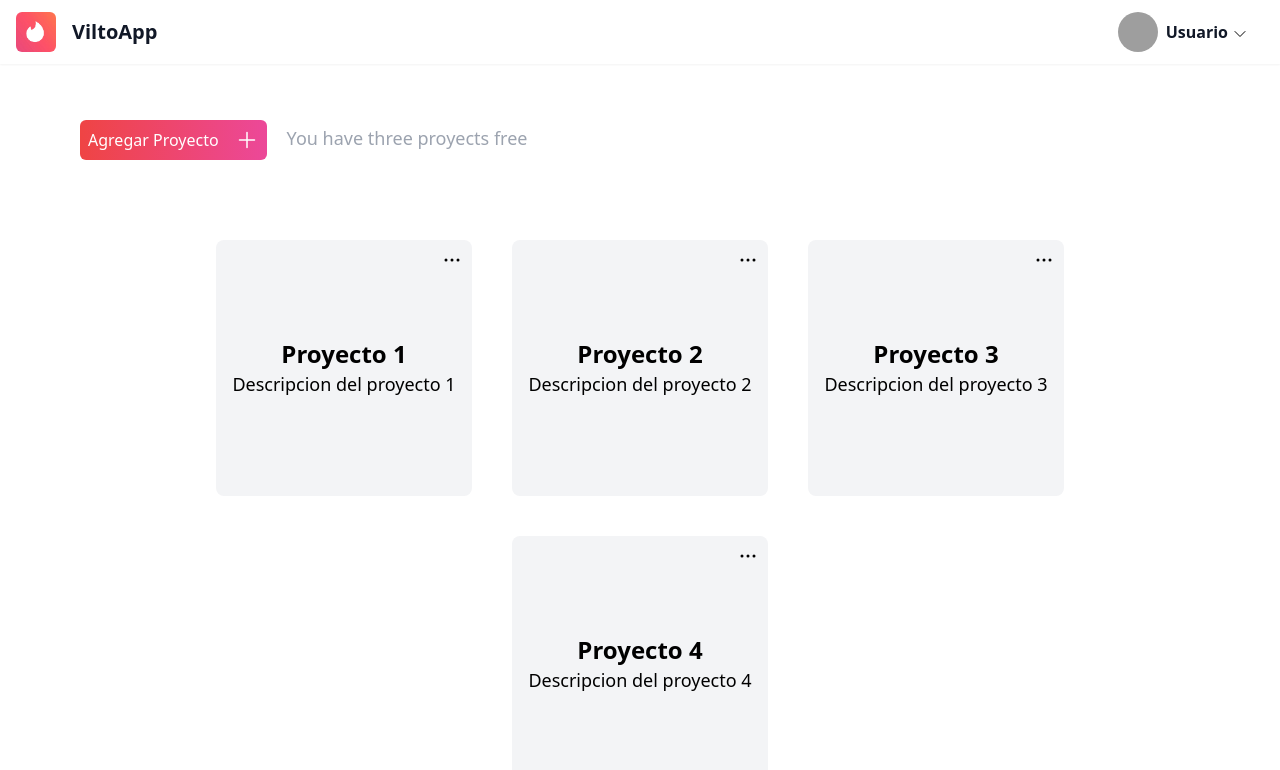
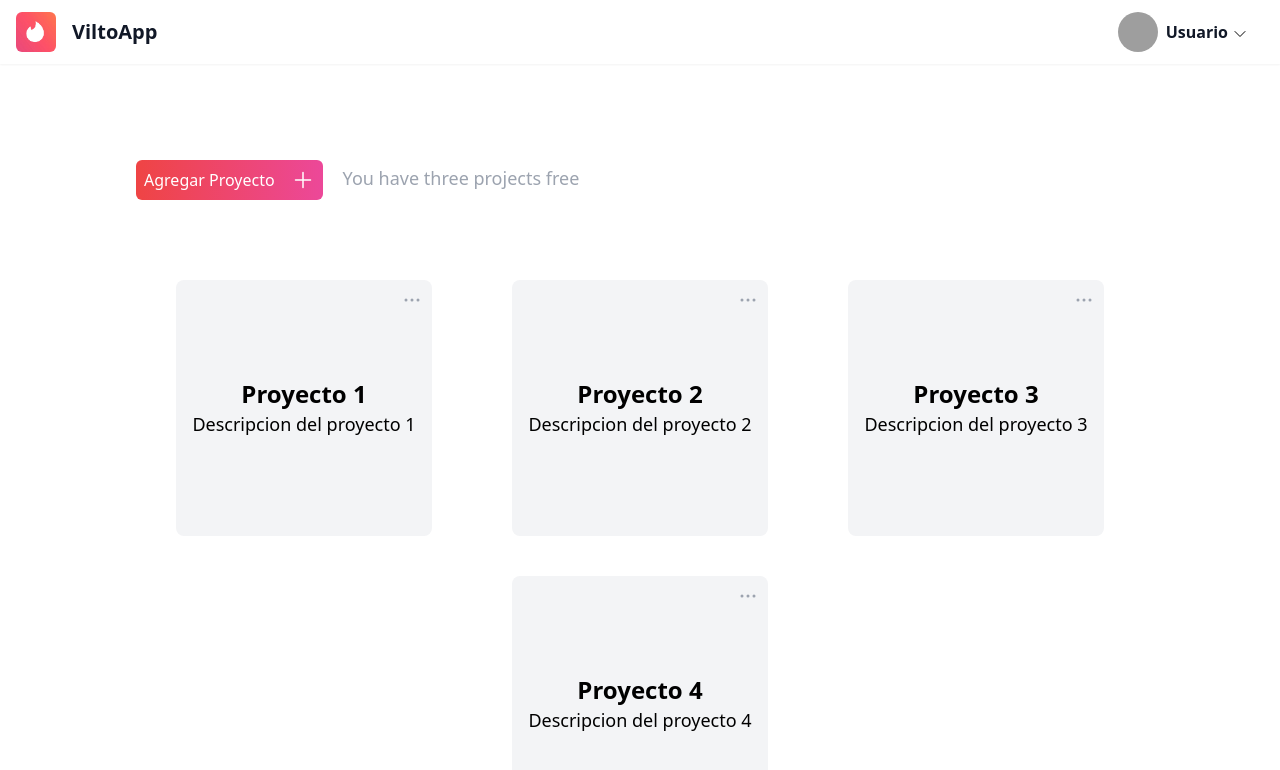
Before and after one commit to JUANDA18RG/Proyect-ViltoApp, a React (Vite) app: page /PageInit in a window 1280 px wide. Shown: the top 770 px of the page. Built offline with nearby package versions, Linux system fonts and the light colour scheme; no server answers; grey boxes are pictures that could not be loaded.

Commit message:
Version JuanDa

```diff
--- /dev/null
+++ b/src/Components/OpcionesColumn.jsx
@@ -0,0 +1,20 @@
+export default function Opciones() {
+  return (
+    <div className="text-gray-400">
+      <svg
+        xmlns="http://www.w3.org/2000/svg"
+        fill="none"
+        viewBox="0 0 24 24"
+        strokeWidth={1.5}
+        stroke="currentColor"
+        className="w-6 h-6"
+      >
+        <path
+          strokeLinecap="round"
+          strokeLinejoin="round"
+          d="M6.75 12a.75.75 0 1 1-1.5 0 .75.75 0 0 1 1.5 0ZM12.75 12a.75.75 0 1 1-1.5 0 .75.75 0 0 1 1.5 0ZM18.75 12a.75.75 0 1 1-1.5 0 .75.75 0 0 1 1.5 0Z"
+        />
+      </svg>
+    </div>
+  );
+}
--- /dev/null
+++ b/src/Components/OpcionesProyects.jsx
@@ -0,0 +1,20 @@
+export default function OpcionesProyects() {
+  return (
+    <div className="text-gray-400">
+      <svg
+        xmlns="http://www.w3.org/2000/svg"
+        fill="none"
+        viewBox="0 0 24 24"
+        strokeWidth={1.5}
+        stroke="currentColor"
+        className="w-6 h-6"
+      >
+        <path
+          strokeLinecap="round"
+          strokeLinejoin="round"
+          d="M6.75 12a.75.75 0 1 1-1.5 0 .75.75 0 0 1 1.5 0ZM12.75 12a.75.75 0 1 1-1.5 0 .75.75 0 0 1 1.5 0ZM18.75 12a.75.75 0 1 1-1.5 0 .75.75 0 0 1 1.5 0Z"
+        />
+      </svg>
+    </div>
+  );
+}
--- a/src/Components/SpaceWork.jsx
+++ b/src/Components/SpaceWork.jsx
@@ -2,6 +2,7 @@ import { useState } from "react";
 import { DragDropContext, Droppable, Draggable } from "react-beautiful-dnd";
 import NavbarPage from "../Home/NavbarPage";
 import Task from "./Task";
+import Opciones from "./OpcionesColumn";
 
 const initialTasks = [
   { id: "1", content: "Take out the garbage", column: "column-1" },
@@ -138,26 +139,37 @@ const SpaceWork = () => {
           <DragDropContext onDragEnd={onDragEnd}>
             {Object.values(columns).map((column) => (
               <Droppable key={column.id} droppableId={column.id}>
-                {(provided) => (
+                {(provided, snapshot) => (
                   <div
                     {...provided.droppableProps}
                     ref={provided.innerRef}
-                    className="bg-gray-100 rounded-md p-4 w-72 m-5"
+                    className={`bg-gray-100 rounded-md p-4 w-72 m-5 ${
+                      snapshot.isDraggingOver
+                        ? "bg-gradient-to-r from-red-400 to-pink-400 transition duration-300"
+                        : ""
+                    }`}
                   >
-                    <h2 className="text-lg font-semibold mb-4">
-                      {column.title}
-                    </h2>
+                    <div className="flex justify-between">
+                      <h2 className="text-lg font-semibold mb-4">
+                        {column.title}
+                      </h2>
+                      <Opciones />
+                    </div>
                     {column.taskIds.map((taskId, index) => (
                       <Draggable
                         key={taskId}
                         draggableId={taskId}
                         index={index}
                       >
-                        {(provided) => (
+                        {(provided, snapshot) => (
                           <div
                             ref={provided.innerRef}
                             {...provided.draggableProps}
                             {...provided.dragHandleProps}
+                            style={{
+                              ...provided.draggableProps.style,
+                              opacity: snapshot.isDragging ? 0.8 : 1,
+                            }}
                             className="bg-white p-2 mb-2 rounded-md border"
                           >
                             {tasks.find((task) => task.id === taskId)?.content}
@@ -165,10 +177,10 @@ const SpaceWork = () => {
                         )}
                       </Draggable>
                     ))}
+                    {provided.placeholder}
                     {column.id === "column-1" && (
                       <Task onAddTask={handleAddTask} />
                     )}
-                    {provided.placeholder}
                   </div>
                 )}
               </Droppable>
@@ -215,7 +227,7 @@ const SpaceWork = () => {
                 </div>
               ) : (
                 <button
-                  className="bg-gray-300 text-center items-center p-2 rounded-md flex text-gray-500 text-sm"
+                  className="bg-gray-300 text-center items-center p-2 rounded-md flex text-gray-600 text-sm"
                   onClick={handleShowAddColumn}
                 >
                   Agregar Columna
--- a/src/Components/Task.jsx
+++ b/src/Components/Task.jsx
@@ -59,7 +59,7 @@ const Task = ({ onAddTask }) => {
       ) : (
         <button
           onClick={() => setAddingTask(true)}
-          className="bg-gray-300 text-center items-center p-2 rounded-md flex text-gray-500 text-sm "
+          className="bg-gray-300 text-center items-center p-2 rounded-md flex text-gray-600 text-sm"
         >
           Agregar Tarea
           <svg
@@ -68,7 +68,7 @@ const Task = ({ onAddTask }) => {
             viewBox="0 0 24 24"
             strokeWidth={1.5}
             stroke="currentColor"
-            className="w-6 h-6"
+            className="w-6 h-6 ml-2"
           >
             <path
               strokeLinecap="round"
--- a/src/Home/NavbarPage.jsx
+++ b/src/Home/NavbarPage.jsx
@@ -53,7 +53,7 @@ export default function NavbarPage() {
                   <img
                     src={photoURL}
                     alt={displayName}
-                    className={`w-12 h-12 rounded-full m-2 p-1 mr-1 `}
+                    className={`w-12 h-12 rounded-full m-2 p-1 mr-1`}
                   />
                 )}
                 <span className="sm:text-xl md:text-sm lg:text-base font-bold text-gray-900 hidden md:block mr-1">
--- a/src/Home/works.jsx
+++ b/src/Home/works.jsx
@@ -1,5 +1,6 @@
 import { Link } from "react-router-dom";
 import ButtonAdd from "../Components/buttonAdd";
+import OpcionesProyects from "../Components/OpcionesProyects";
 
 const works = [
   { id: 1, name: "Proyecto 1", description: "Descripcion del proyecto 1" },
@@ -11,15 +12,16 @@ const works = [
 export default function Works() {
   return (
     <div className="flex flex-col mt-14 px-4 md:px-20">
-      <div className="flex justify-center md:justify-start">
+      <div className="flex mt-10 md:ml-14 ml-10 text-sm md:text-xl">
         <ButtonAdd />
-        <p className="text-lg items-center text-center ml-5 mt-1 text-gray-400">
-          You have three proyects free
+        <p className="text-sm items-center text-center  ml-2 md:ml-5 mt-1 text-gray-400 md:text-lg">
+          You have three projects free
         </p>
       </div>
+
       <div className="text-center mt-5">
         <div className="text-center w-full">
-          <div className="flex flex-wrap justify-center mt-10 ">
+          <div className="flex flex-wrap justify-center mt-10 items-center m-5 gap-x-10">
             {works.map((work) => (
               <Link to={`/SpaceWork`} key={work.id}>
                 <div
@@ -27,20 +29,7 @@ export default function Works() {
                   className="relative flex flex-col items-center justify-center w-64 h-64 m-5 rounded-lg bg-gray-100"
                 >
                   <div className="absolute top-2 right-2">
-                    <svg
-                      xmlns="http://www.w3.org/2000/svg"
-                      fill="none"
-                      viewBox="0 0 24 24"
-                      strokeWidth={1.5}
-                      stroke="currentColor"
-                      className="w-6 h-6"
-                    >
-                      <path
-                        strokeLinecap="round"
-                        strokeLinejoin="round"
-                        d="M6.75 12a.75.75 0 1 1-1.5 0 .75.75 0 0 1 1.5 0ZM12.75 12a.75.75 0 1 1-1.5 0 .75.75 0 0 1 1.5 0ZM18.75 12a.75.75 0 1 1-1.5 0 .75.75 0 0 1 1.5 0Z"
-                      />
-                    </svg>
+                    <OpcionesProyects />
                   </div>
                   <h1 className="text-2xl font-bold">{work.name}</h1>
                   <p className="text-lg">{work.description}</p>
```
